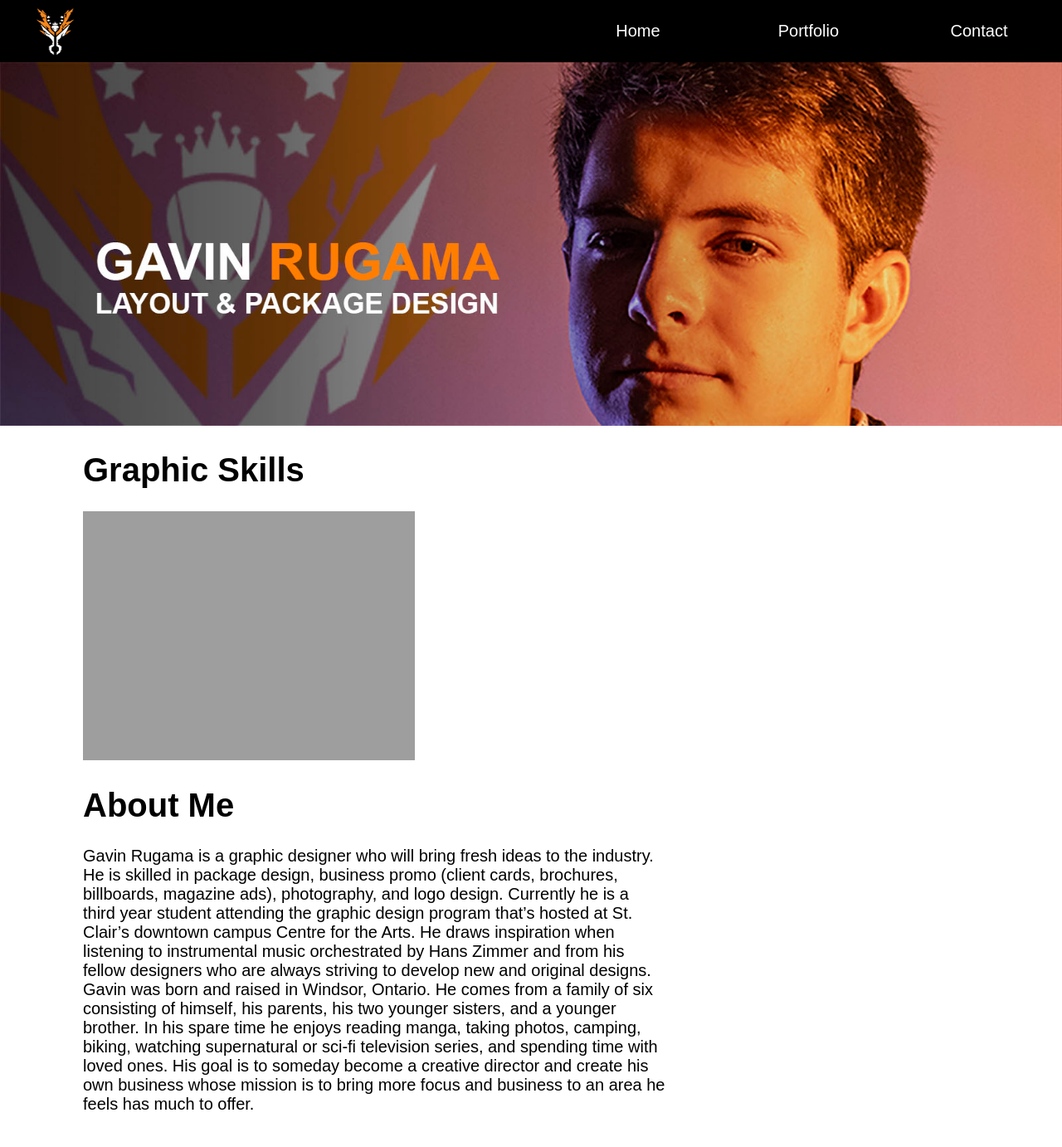
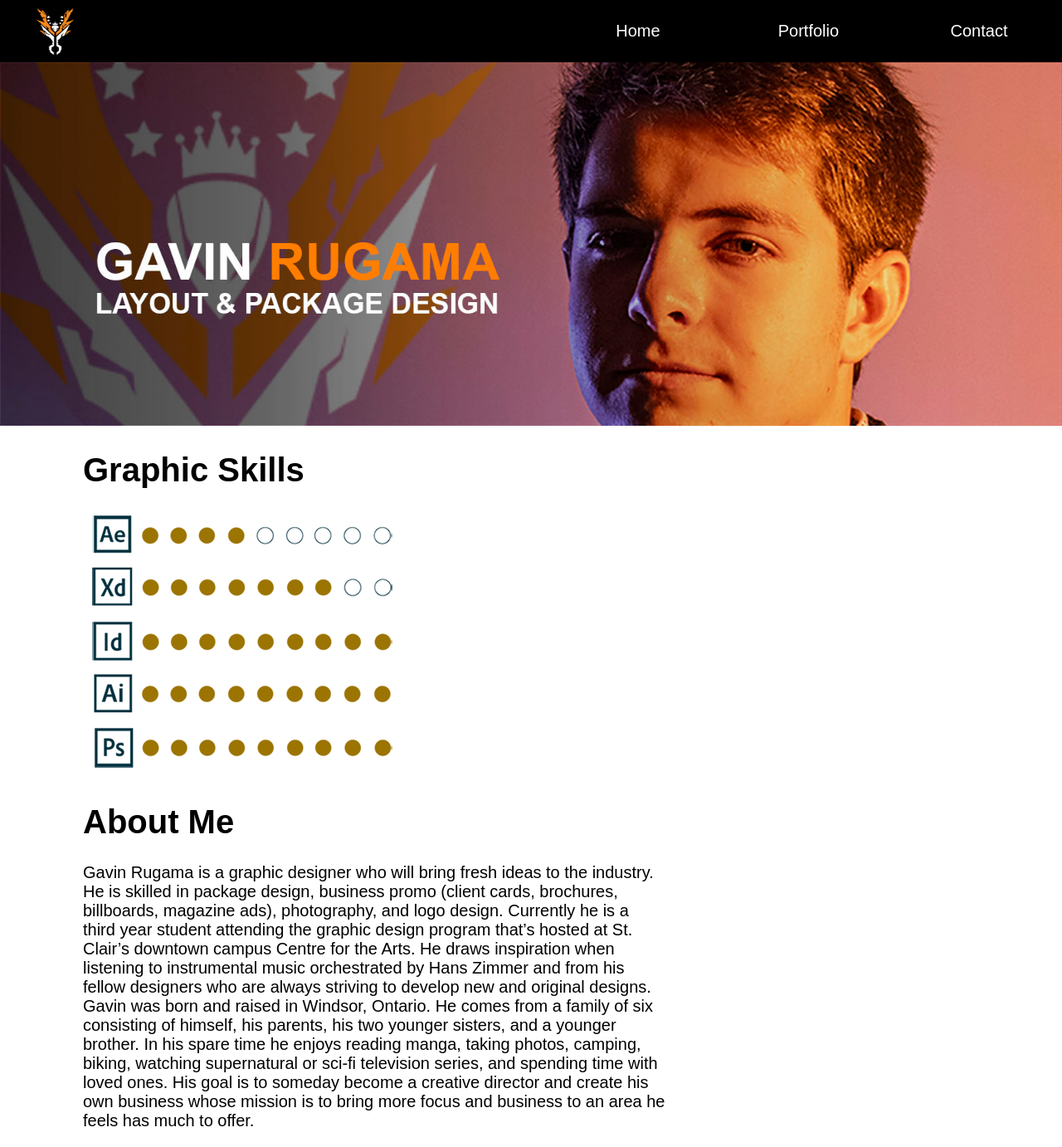
Before and after one commit to strikeforce52/Portfolio-Home-Page, a Jekyll site: the page built from index.html, in a window 1280 px wide. Shown: the whole page at 83% size. Built offline with Jekyll 4.4.1, drawn with Linux system fonts in a browser that asks for light colours; nearby versions of some CDN libraries.

Commit message:
Update landing.html

```diff
--- a/_layouts/landing.html
+++ b/_layouts/landing.html
@@ -6,7 +6,7 @@ layout: default
 
               <div>
                 <h1>Graphic Skills</h1>
-                <img src="{{ site.url }}assets/img/graphic_skills.png" alt="poster_image" width="100%">
+                <img src="{{ site.url }}assets/img/graphic _skills.png" alt="poster_image" width="100%">
               </div>
 
           <div class="white-copy">
```
